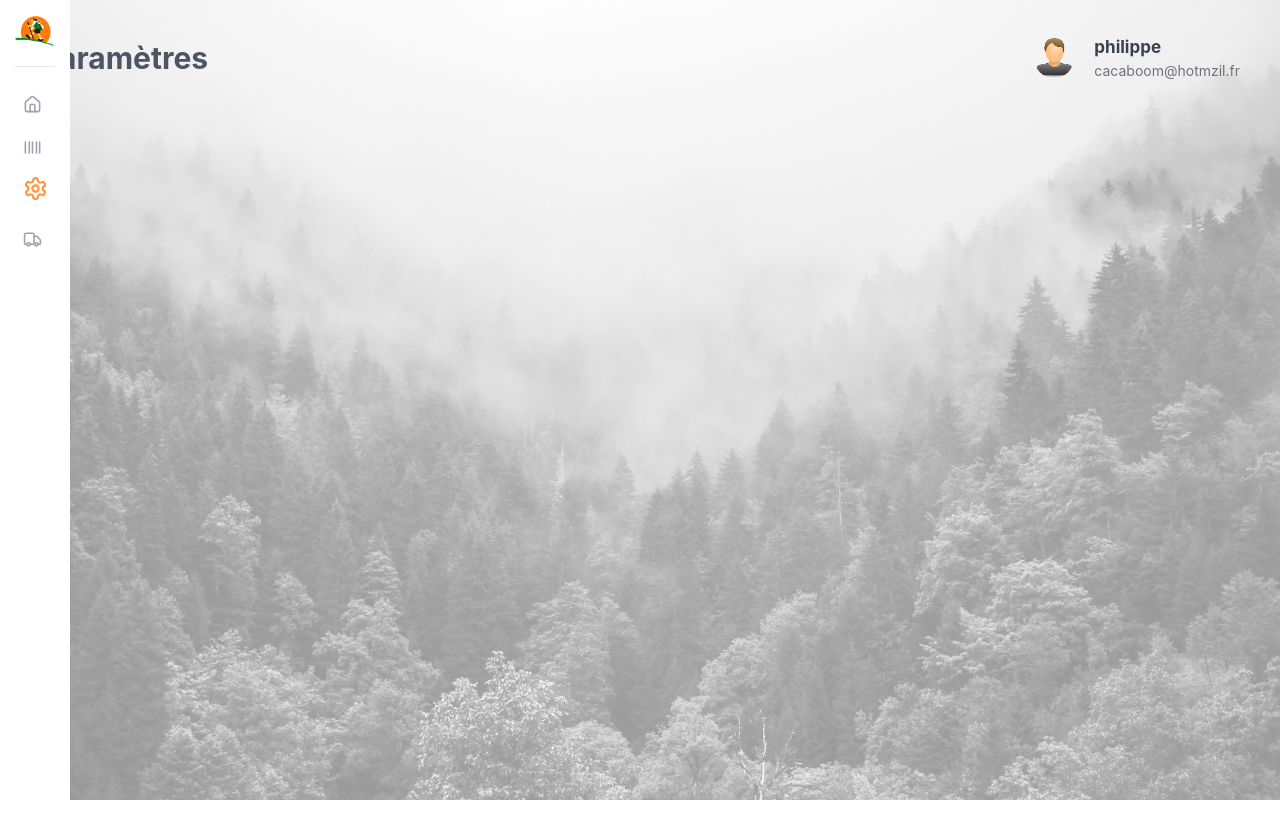
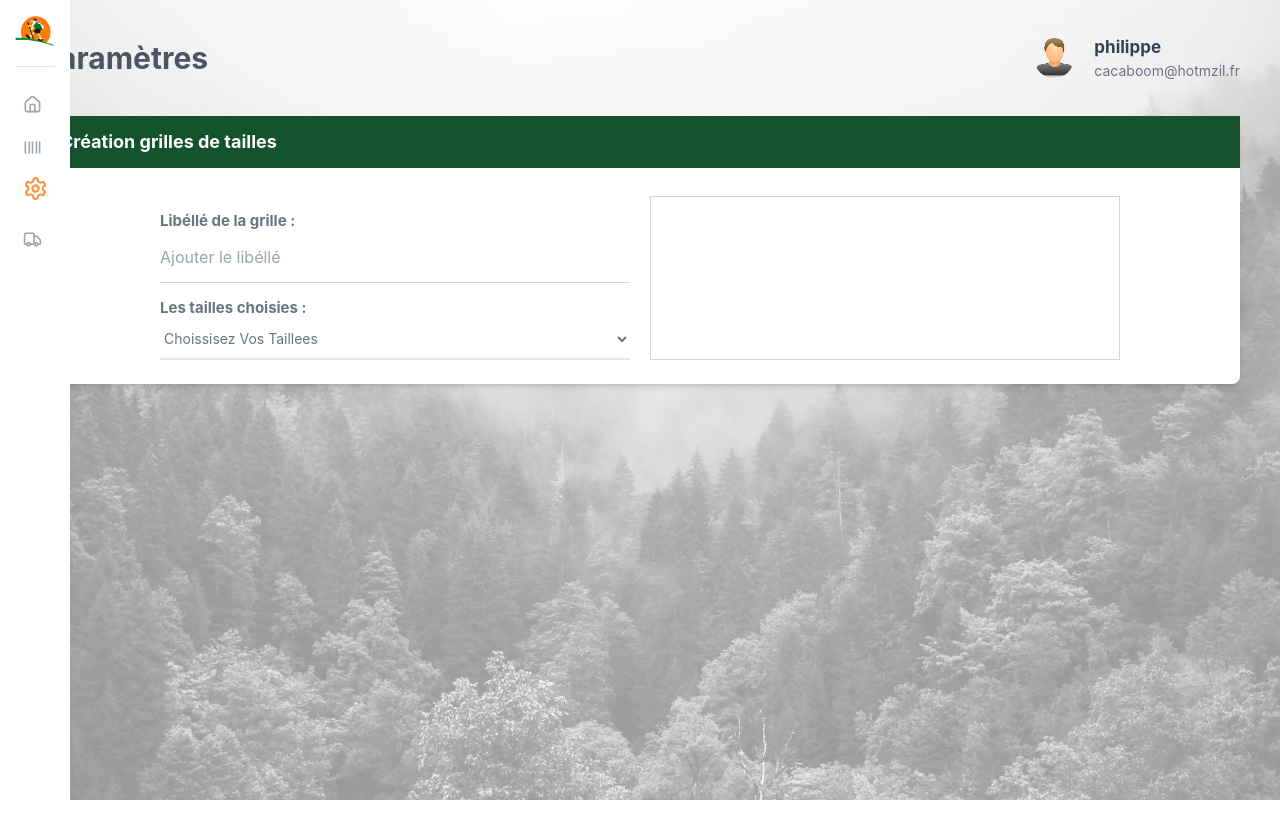
Before and after one commit to acs2i/avc-front-end, a React (Create React App) app: page /parameters in a window 1280 px wide. Shown: the top 838 px of the page. Built offline with nearby package versions, Linux system fonts and the light colour scheme.

Commit message:
retouche

```diff
--- a/src/App.tsx
+++ b/src/App.tsx
@@ -11,6 +11,7 @@ import Header from "./components/Shared/Header";
 import { LINKS } from "./utils";
 import SuppliersListPage from "./pages/suppliers/SuppliersListPage";
 import CreateProductPage from "./pages/product/CreateProductPage";
+import CreateParams from "./pages/params/CreateParams";
 
 function App() {
   const location = useLocation();
@@ -53,6 +54,10 @@ function App() {
                 path="/edit/edit-product"
                 element={<CreateProductPage />}
               />
+               <Route
+                path="/parameters"
+                element={<CreateParams />}
+              />
               <Route path="/product/:id" element={<SingleProductPage />} />
               <Route path="/suppliers/suppliers-list" element={<SuppliersListPage />} />
               <Route path="/login" element={<LoginPage />} />
--- /dev/null
+++ b/src/pages/params/CreateParams.tsx
@@ -0,0 +1,39 @@
+import React from "react";
+import Input from "../../components/FormElements/Input";
+import Card from "../../components/Shared/Card";
+
+function CreateParams() {
+  return (
+    <div>
+      <Card title="Création grilles de tailles">
+        <form className="w-[80%] mx-auto py-4">
+          <div className="gap-5 grid grid-cols-2 grid-template-columns: [label] 1fr [select] 2fr;">
+            <div>
+              <Input
+                element="input"
+                id="name"
+                label="Libéllé de la grille :"
+                value=""
+                validators={[]}
+                placeholder="Ajouter le libéllé"
+                gray
+              />
+              <Input
+                element="select"
+                id="size"
+                label="Les tailles choisies :"
+                value=""
+                validators={[]}
+                placeholder="Choissisez vos taillees"
+                gray
+              />
+            </div>
+            <div className="border-[1px] border-gray-300 "></div>
+          </div>
+        </form>
+      </Card>
+    </div>
+  );
+}
+
+export default CreateParams;
--- a/src/pages/product/CreatedProductPage.tsx
+++ b/src/pages/product/CreatedProductPage.tsx
@@ -21,7 +21,7 @@ export default function CreatedProductPage() {
   const [page, setPage] = useState("progress");
   const [products, setProducts] = useState<Product[]>([]);
   const [isLoading, setIsLoading] = useState(true);
-  const colors = ["bg-gray-700", "bg-gray-500", "bg-gray-400"];
+  const colors = ["text-gray-700", "text-gray-500", "text-gray-400"];
 
   useEffect(() => {
     fetchProducts();
@@ -131,12 +131,12 @@ export default function CreatedProductPage() {
                               {truncateText(product.name, 20)}
                             </td>
                             <td className="px-6 py-3 ">{product.family}</td>
-                            <td className="px-6 py-4 flex items-center justify-center gap-2">
+                            <td className="px-6 py-4 flex items-center gap-2">
                               {product.subFamily.map(
                                 (subFamily: any, index: any) => (
                                   <span
                                     key={index}
-                                    className={`${colors[index]} text-white px-2 py-1 rounded-md text-[12px]`}
+                                    className={`${colors[index]} text-[12px] font-bold`}
                                   >
                                     {subFamily}
                                   </span>
@@ -213,7 +213,7 @@ export default function CreatedProductPage() {
                                 (subFamily: any, index: any) => (
                                   <span
                                     key={index}
-                                    className={`${colors[index]} text-white px-2 py-1 rounded-md text-[12px]`}
+                                    className={`${colors[index]} text-[12px] font-bold`}
                                   >
                                     {subFamily}
                                   </span>
```
Also changed, not shown: src/pages/product/CreateProductPage.tsx (+3 -4 lines).
